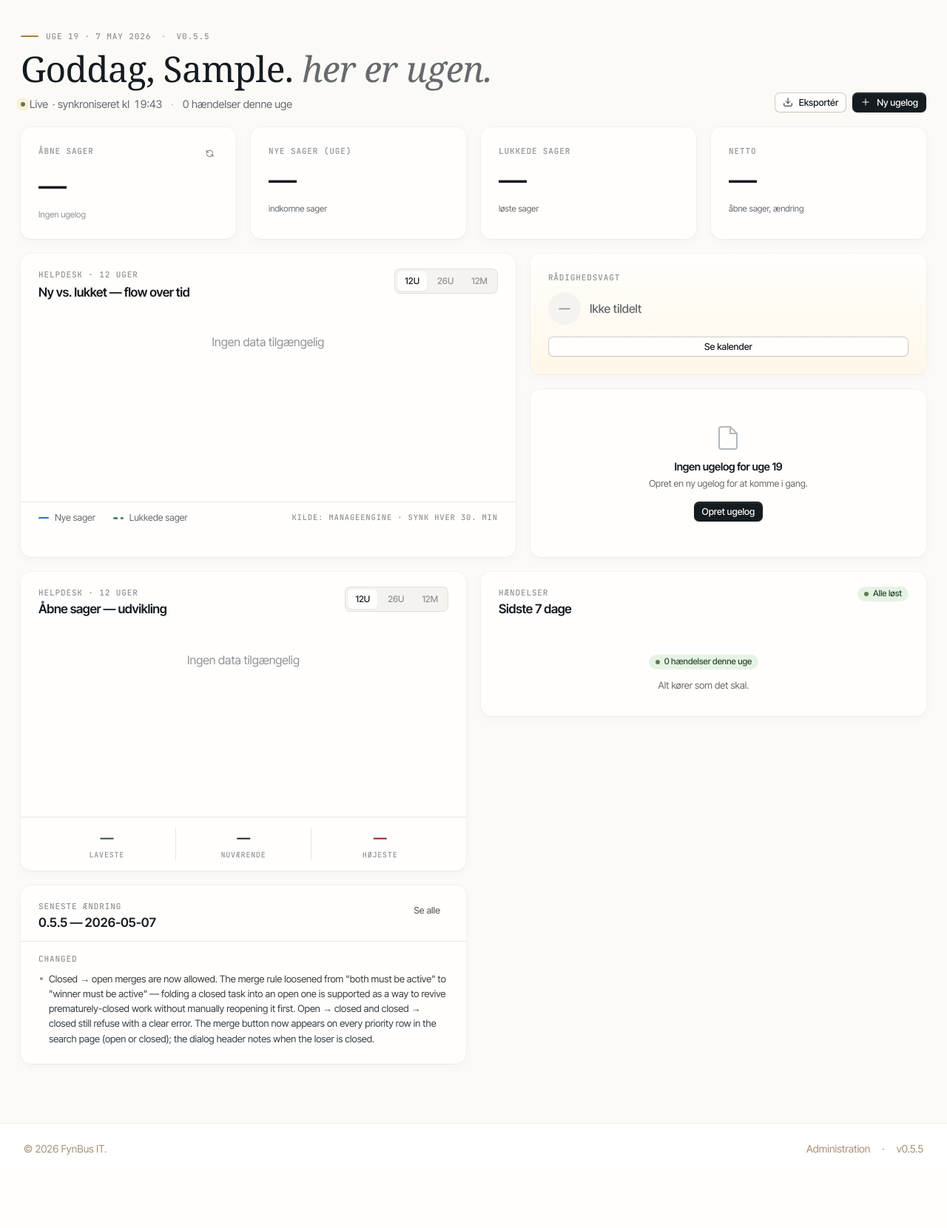
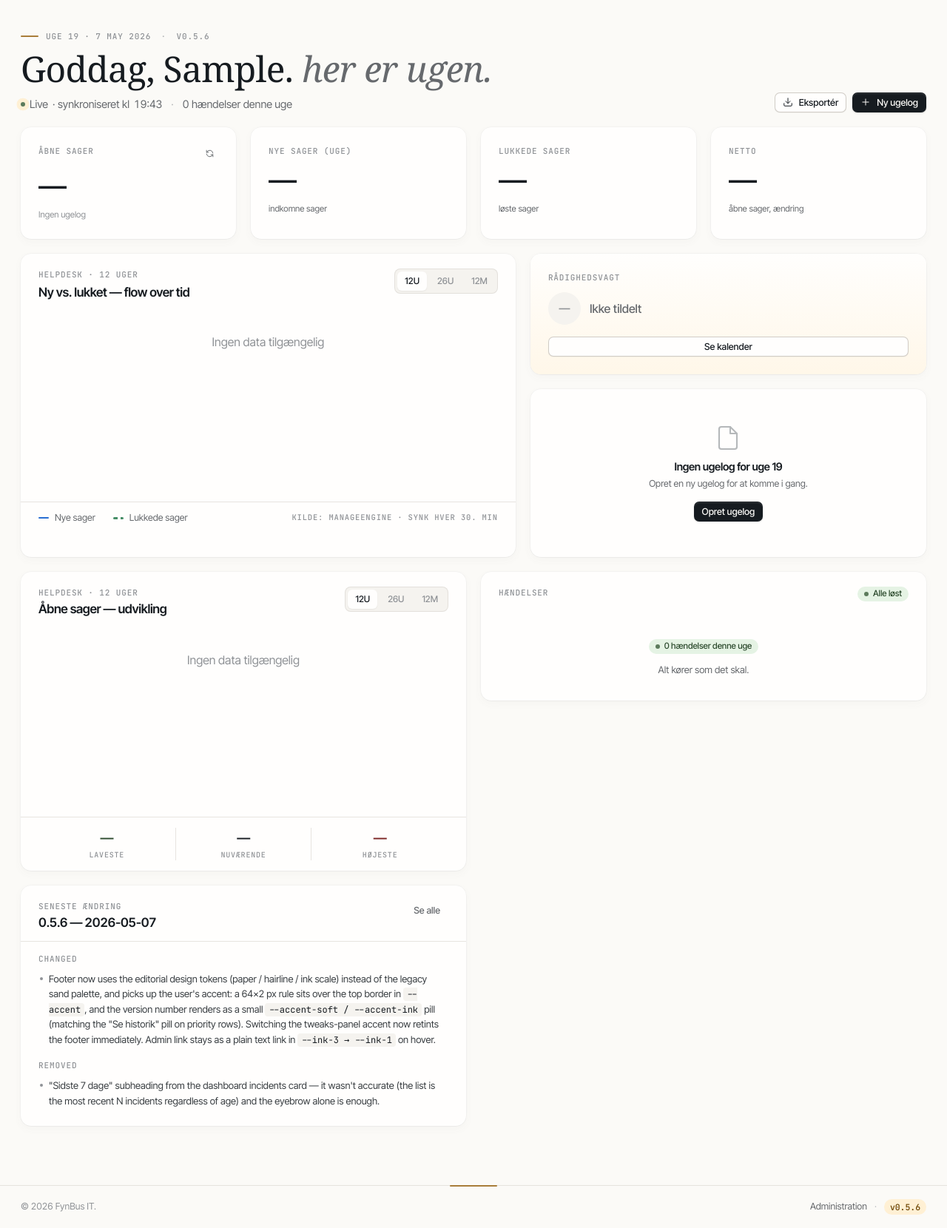
Before and after one commit to Reventlow/fynbus-chronicle, a Django app: page /dashboard/ in a window 1280 px wide. Shown: the part 59-1719 px from the top of the page at 74% size. Before the commit the page ends 1620 px from the top, so only its background shows below. Run offline with Django 5.2, Linux system fonts and the light colour scheme; the visitor is signed in with stand-in values (Sample User, id 1); data comes from the database, SQL or seed files in the repository; data that the repository does not hold is empty; style sheets or scripts are compiled from the project's sources; some web fonts are replaced.

Commit message:
style: footer matches accent + drop wrong "Sidste 7 dage" h2
Footer:
- Replace legacy sand-palette classes with editorial tokens (paper,
  hairline, ink-3/4/5).
- Add a 64×2 px accent rule over the top border so the footer frames
  the page in the user's selected accent.
- Style the version number as an accent-soft / accent-ink pill
  (same shape as the "Se historik" pill on priority rows). Both the
  rule and the pill retint instantly on accent change.

Incidents card: drop the "Sidste 7 dage" h2 — the list is the most
recent N incidents regardless of age, so the heading was misleading.
The eyebrow alone is enough.

Co-Authored-By: Claude Opus 4.7 (1M context) <noreply@anthropic.com>

```diff
--- a/static/src/input.css
+++ b/static/src/input.css
@@ -939,6 +939,73 @@ html[data-density="dashboard"] .js-dashboard-main {
   }
 
   /* =========================================================================
+     Footer — editorial tokens, accent rule + accent-tinted version link
+     ========================================================================= */
+  .footer-shell {
+    background: var(--paper);
+    border-top: 1px solid var(--hairline);
+    color: var(--ink-3);
+    position: relative;
+  }
+  /* Thin accent bar over the top border — same trick as the editorial
+     header eyebrow rule so the footer "frames" the page in the user's
+     selected accent. */
+  .footer-rule {
+    position: absolute;
+    top: -1px;
+    left: 50%;
+    transform: translateX(-50%);
+    width: 64px;
+    height: 2px;
+    background: var(--accent);
+    border-radius: 2px;
+  }
+  .footer-inner {
+    max-width: 1280px;
+    margin: 0 auto;
+    padding: 18px 28px;
+    display: flex;
+    flex-direction: column;
+    align-items: center;
+    gap: 10px;
+    font-size: 12.5px;
+  }
+  @media (min-width: 768px) {
+    .footer-inner {
+      flex-direction: row;
+      justify-content: space-between;
+      gap: 16px;
+    }
+  }
+  .footer-copyright { color: var(--ink-4); }
+  .footer-links {
+    display: flex;
+    align-items: center;
+    flex-wrap: wrap;
+    gap: 10px;
+  }
+  .footer-sep { color: var(--ink-5); }
+  .footer-link {
+    color: var(--ink-3);
+    text-decoration: none;
+    transition: color 0.15s ease;
+  }
+  .footer-link:hover { color: var(--ink-1); }
+  .footer-version {
+    font-family: var(--font-mono);
+    font-size: 11.5px;
+    font-weight: 500;
+    letter-spacing: -0.005em;
+    color: var(--accent-ink);
+    background: var(--accent-soft);
+    padding: 2px 8px;
+    border-radius: 999px;
+    text-decoration: none;
+    transition: filter 0.15s ease;
+  }
+  .footer-version:hover { filter: brightness(0.95); }
+
+  /* =========================================================================
      Brand mark
      ========================================================================= */
   .brand-mark {
--- a/templates/components/footer.html
+++ b/templates/components/footer.html
@@ -1,24 +1,26 @@
-<footer class="bg-white dark:bg-sand-800 py-6 mt-auto" style="border-top: 1px solid rgba(0,0,0,0.08)">
-  <div class="w-full max-w-7xl mx-auto px-4 sm:px-6 lg:px-8">
-    <div class="flex flex-col md:flex-row justify-between items-center space-y-4 md:space-y-0">
-      <div class="text-sm text-sand-500 dark:text-sand-400">
-        &copy; {% now "Y" %} FynBus IT.
+{% comment %}
+  Footer — picks up the editorial tokens and the user's accent. The thin
+  rule below the top border + the version link both use --accent so the
+  footer subtly retints when the tweaks-panel accent changes.
+{% endcomment %}
+<footer class="footer-shell" style="margin-top: auto;">
+  <div class="footer-rule" aria-hidden="true"></div>
+  <div class="footer-inner">
+    <div class="footer-copyright">
+      <span class="num">© {% now "Y" %}</span> FynBus IT.
     </div>
-      <div class="flex items-center space-x-4 text-sm text-sand-500 dark:text-sand-400">
+    <div class="footer-links">
       {% if IS_STAR_WARS_DAY %}
         <span class="sw-footer-egg" aria-label="Star Wars Day Easter egg">⚔ DJEDLOMI · 04 · 05 · 26 ⚔</span>
-          <span>&middot;</span>
+        <span class="footer-sep" aria-hidden="true">·</span>
       {% endif %}
-        <a href="{% url 'admin:index' %}" class="hover:text-sand-700 dark:hover:text-sand-200">
-          Administration
-        </a>
-        <span>&middot;</span>
+      <a href="{% url 'admin:index' %}" class="footer-link">Administration</a>
+      <span class="footer-sep" aria-hidden="true">·</span>
       <a href="{% url 'dashboard:docs-page' slug='changelog' %}"
-           class="hover:text-sand-700 dark:hover:text-sand-200"
+         class="footer-version"
          hx-get="{% url 'dashboard:partial-footer-version' %}"
          hx-trigger="load, every 300s"
          hx-swap="innerHTML">v{{ APP_VERSION }}</a>
     </div>
   </div>
-  </div>
 </footer>
--- a/templates/dashboard/partials/incidents_list.html
+++ b/templates/dashboard/partials/incidents_list.html
@@ -4,9 +4,6 @@
   <div class="flex items-start justify-between" style="padding: 20px 24px 14px;">
     <div>
       <div class="label-eyebrow">{% sw_phrase "Hændelser" "Indsatser" "Sith-aktioner" %}</div>
-      <h2 style="margin: 4px 0 0; font-size: 17px; font-weight: 600; letter-spacing: -0.02em;">
-        {% sw_phrase "Sidste 7 dage" "Sidste 7 dage" "Sidste 7 cyklusser" %}
-      </h2>
     </div>
     <div class="flex items-center gap-2">
       {% if unresolved_count > 0 %}
--- a/version.txt
+++ b/version.txt
@@ -1 +1 @@
-0.5.5
+0.5.6
```
Also changed, not shown: CHANGELOG.md. Lines whose indentation alone changed are shown as unchanged.
